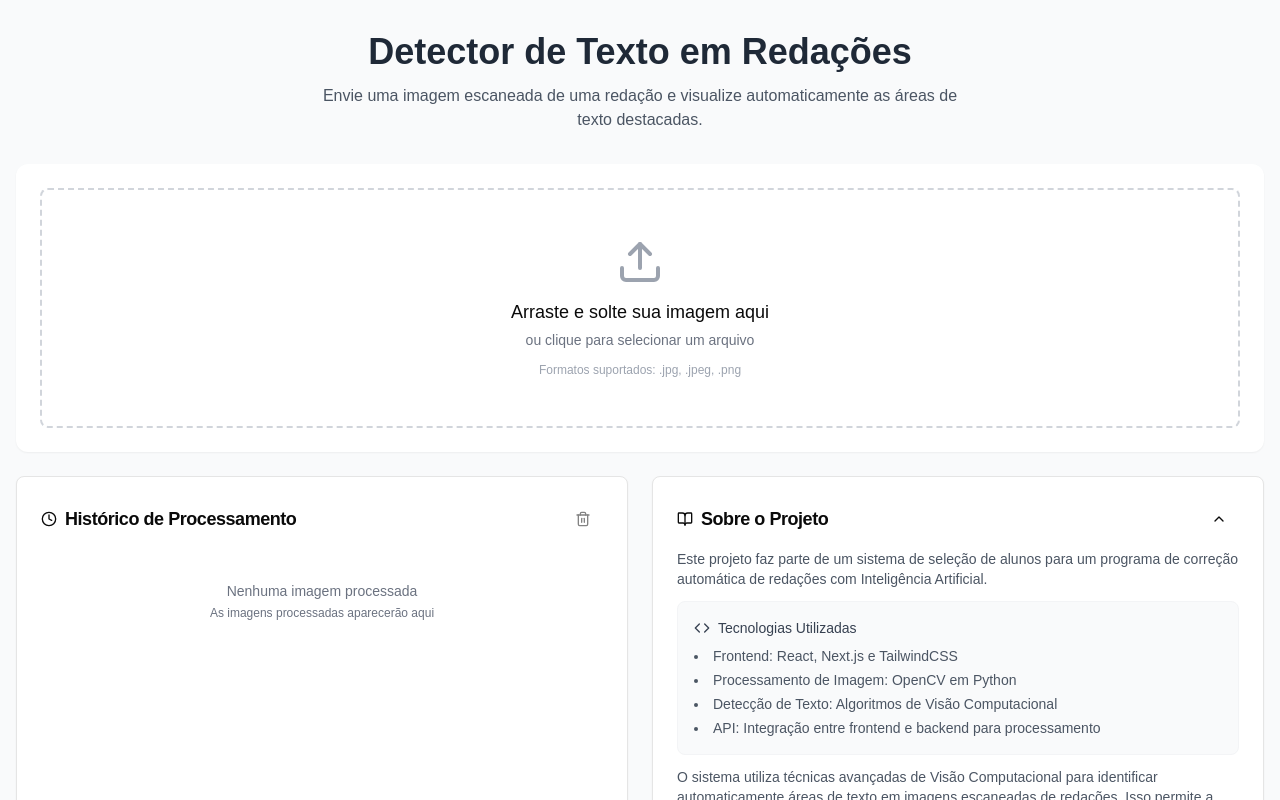
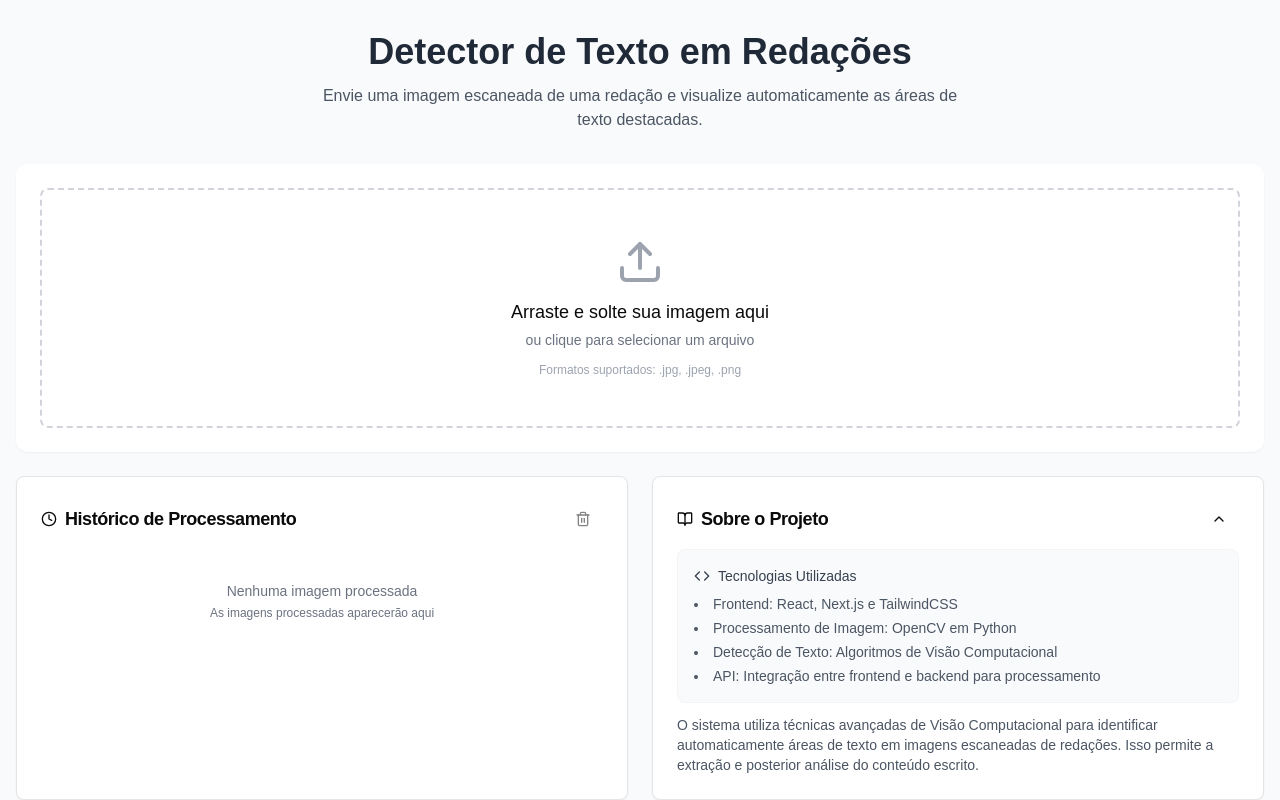
Before and after one commit to PierreOF/text-detector-front, a Next.js app in the folder frontend/: page / in a window 1280 px wide. Both pictures are taken after a click on the button 1219 px from the left and 519 px from the top of the page. Shown: the top 800 px of the page. Built offline with nearby package versions, Linux system fonts and the light colour scheme.

Commit message:
fix: tirando lógica de local storage que estava causando erro

```diff
--- a/frontend/components/about-section.tsx
+++ b/frontend/components/about-section.tsx
@@ -30,11 +30,6 @@ export default function AboutSection() {
       {isExpanded && (
         <CardContent>
           <div className="space-y-3 text-gray-600 text-sm">
-            <p>
-              Este projeto faz parte de um sistema de seleção de alunos para um programa de correção automática de
-              redações com Inteligência Artificial.
-            </p>
-
             <div className="bg-gray-50 p-4 rounded-lg border border-gray-100">
               <h3 className="text-sm font-medium flex items-center mb-2 text-gray-700">
                 <Code className="h-4 w-4 mr-2" />
@@ -50,14 +45,9 @@ export default function AboutSection() {
 
             <p>
               O sistema utiliza técnicas avançadas de Visão Computacional para identificar automaticamente áreas de
-              texto em imagens escaneadas de redações. Isso permite a extração e posterior análise do conteúdo escrito
-              pelos alunos.
+              texto em imagens escaneadas de redações. Isso permite a extração e posterior análise do conteúdo escrito.
             </p>
 
-            <p>
-              Em um ambiente de produção, o sistema se conectaria a uma API que processa as imagens usando bibliotecas
-              como OpenCV e retorna as coordenadas das áreas de texto detectadas.
-            </p>
           </div>
         </CardContent>
       )}
--- a/frontend/components/image-uploader.tsx
+++ b/frontend/components/image-uploader.tsx
@@ -69,13 +69,6 @@ export default function ImageUploader() {
       }
     }
   }, [])
-
-  // Salvar histórico no localStorage quando mudar
-  useEffect(() => {
-    if (history.length > 0) {
-      localStorage.setItem("imageHistory", JSON.stringify(history))
-    }
-  }, [history])
 
   const handleFileChange = (e: React.ChangeEvent<HTMLInputElement>) => {
     const file = e.target.files?.[0]
@@ -183,7 +176,7 @@ export default function ImageUploader() {
             stats,
           }
 
-          setHistory((prev) => [newHistoryItem, ...prev.slice(0, 9)])
+          setHistory((prev) => [newHistoryItem, ...prev.slice(0, 2)])
 
           setIsProcessing(false)
         }
```
